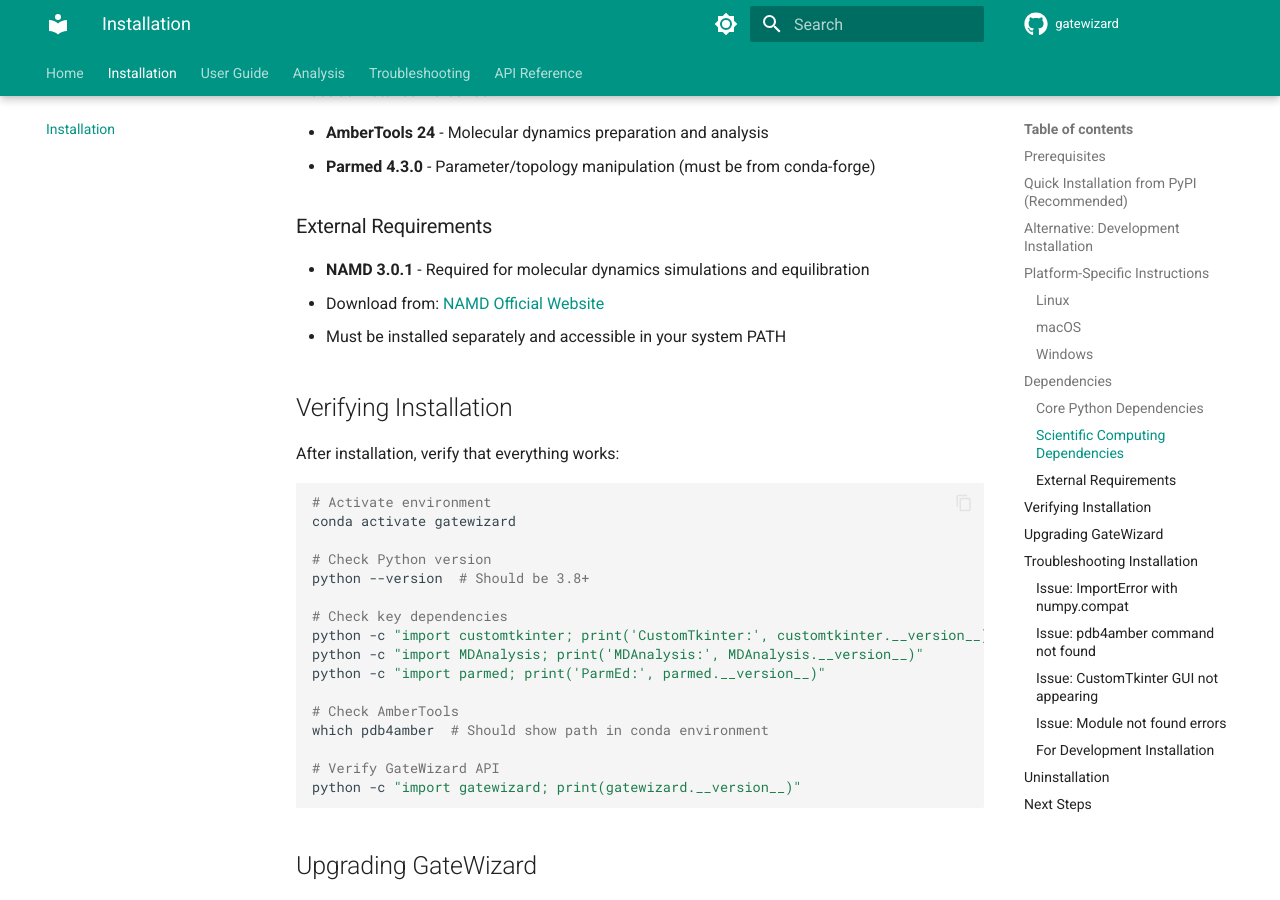
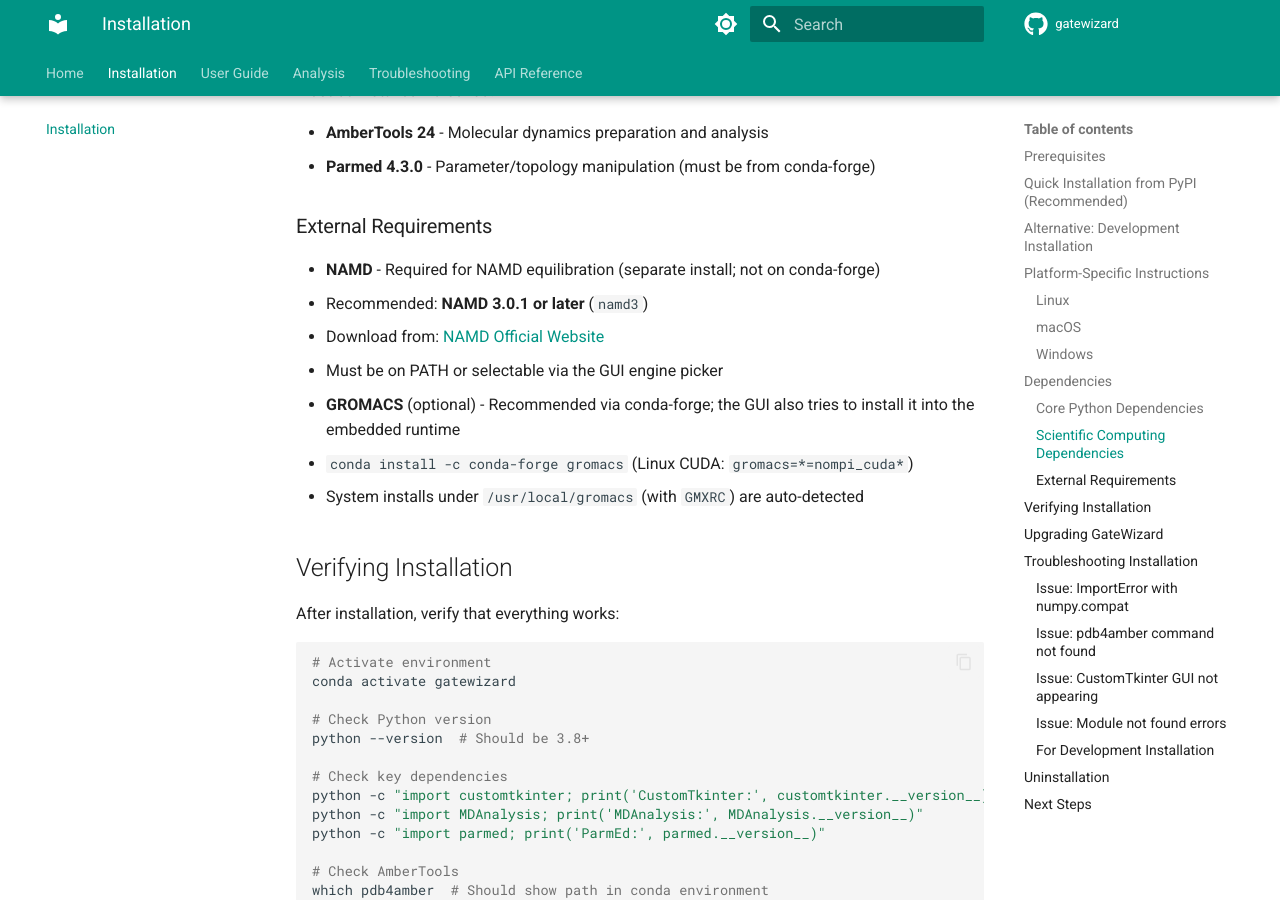
Before and after one commit to maurobedoya/gatewizard, an MkDocs documentation site: the page built from docs/installation.md, in a window 1280 px wide and 900 px high, scrolled down 2772 px. Built offline with MkDocs 1.6.1 and Material for MkDocs 9.7.7, drawn with Linux system fonts in a browser that asks for light colours; comment, search, counter and statistics services are not loaded; the version menu is left out.

Commit message:
chore: recommend conda-forge GROMACS
Document and pin conda-forge GROMACS in the API environment so installs match the GUI bootstrap path.

```diff
--- a/docs/installation.md
+++ b/docs/installation.md
@@ -125,9 +125,13 @@ Must be installed via conda:
 - **Parmed 4.3.0** - Parameter/topology manipulation (must be from conda-forge)
 
 ### External Requirements
-- **NAMD 3.0.1** - Required for molecular dynamics simulations and equilibration
+- **NAMD** - Required for NAMD equilibration (separate install; not on conda-forge)
+  - Recommended: **NAMD 3.0.1 or later** (`namd3`)
   - Download from: [NAMD Official Website](https://www.ks.uiuc.edu/Research/namd/)
-  - Must be installed separately and accessible in your system PATH
+  - Must be on PATH or selectable via the GUI engine picker
+- **GROMACS** (optional) - Recommended via conda-forge; the GUI also tries to install it into the embedded runtime
+  - `conda install -c conda-forge gromacs` (Linux CUDA: `gromacs=*=nompi_cuda*`)
+  - System installs under `/usr/local/gromacs` (with `GMXRC`) are auto-detected
 
 ## Verifying Installation
 
--- a/environment.yml
+++ b/environment.yml
@@ -13,6 +13,11 @@ dependencies:
   - pillow>=9.0.0  # For image display in GUI
   - openmm>=8.0
   - cudatoolkit  # OpenMM CUDA platform (Linux/WSL); use with NVIDIA driver
+  # GROMACS (optional but recommended for equilibration). One build per env:
+  # Linux CUDA:  conda install 'gromacs=*=nompi_cuda*' -c conda-forge
+  # CPU fallback: conda install gromacs -c conda-forge
+  # The GUI micromamba bootstrap tries CUDA then CPU automatically.
+  - gromacs
   - pip
   - pip:
     - -e .[full]
```
